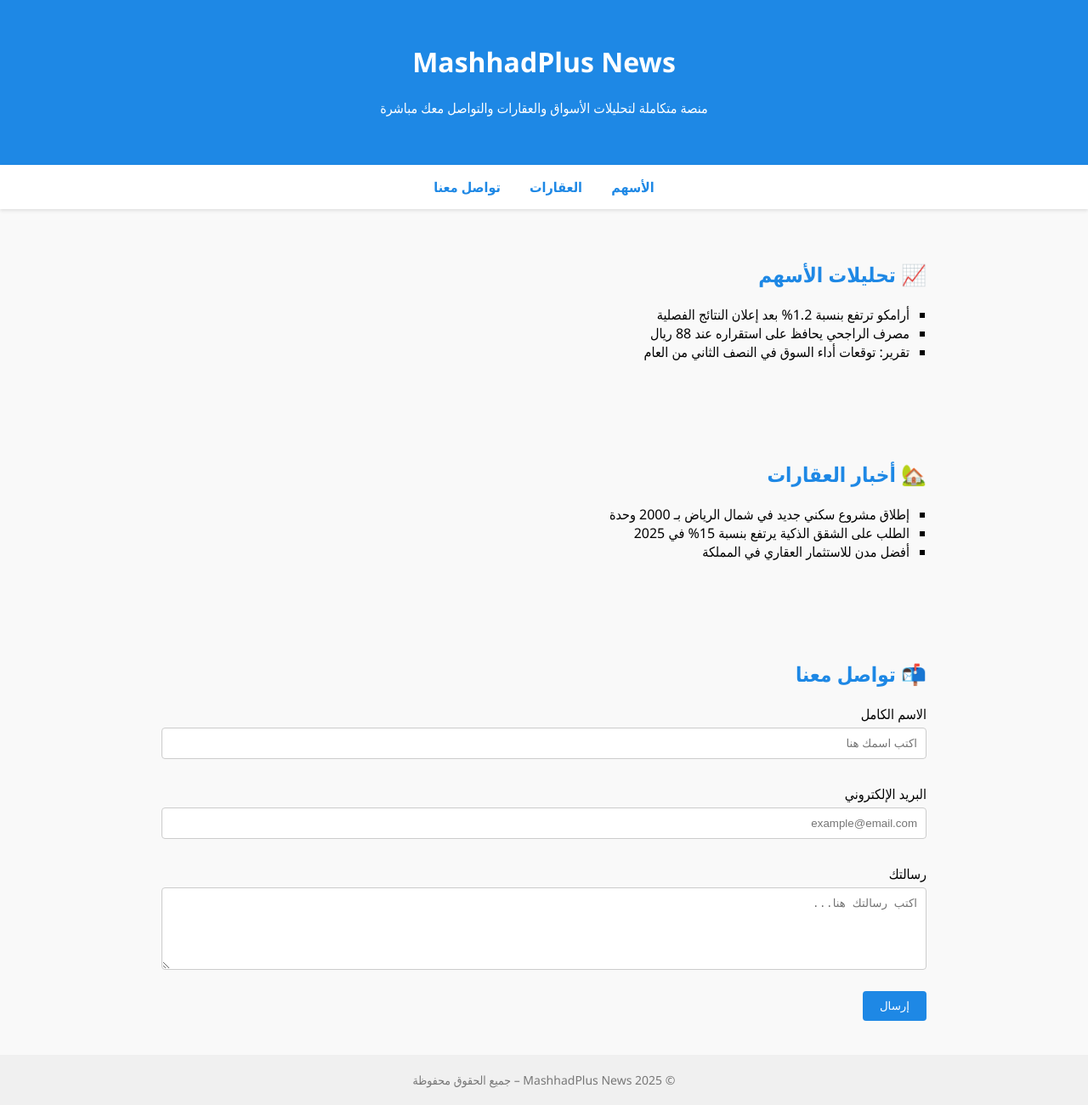
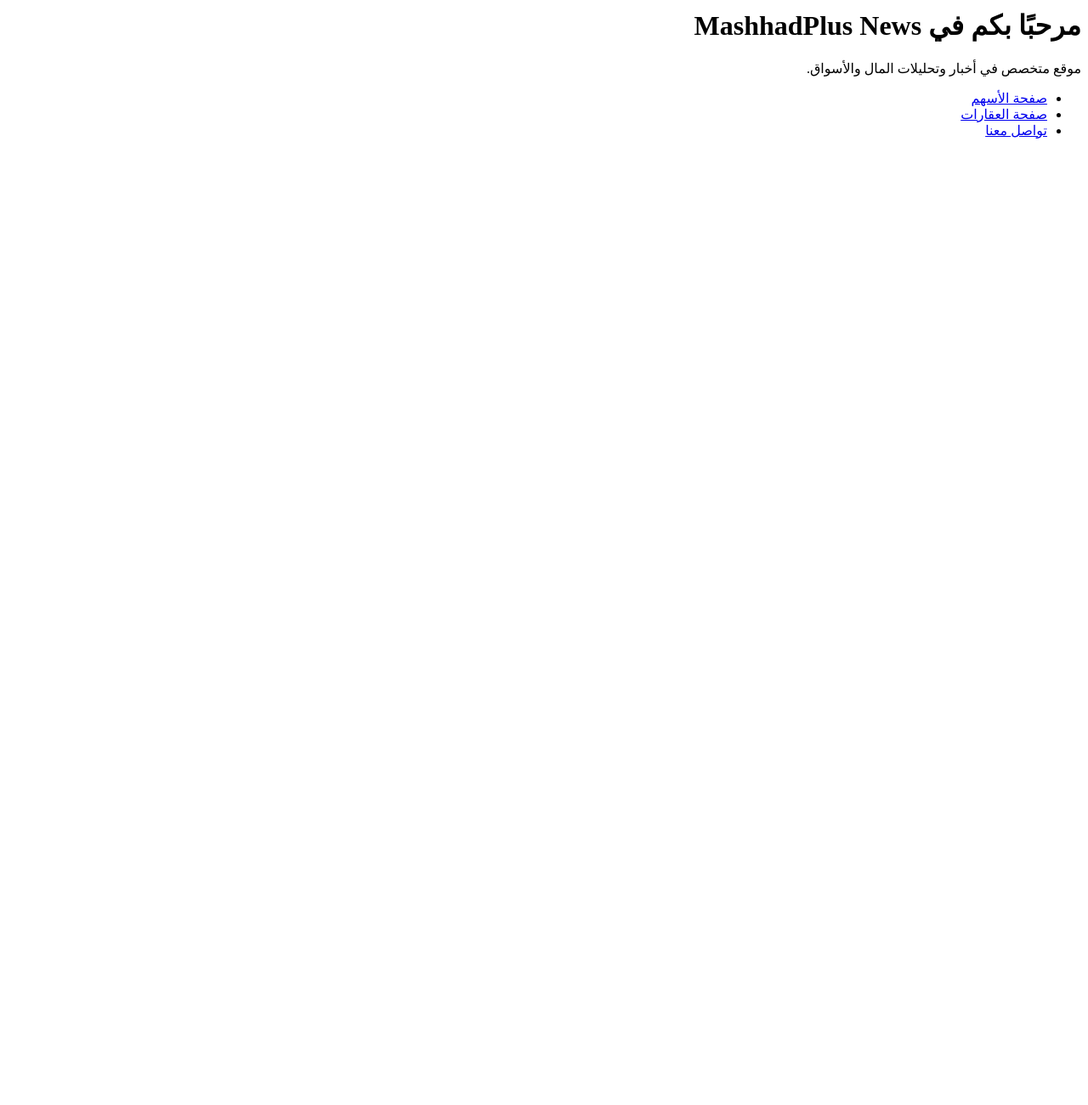
Before and after one commit to HAMAM901/mashhadplus-news, a plain HTML site: page index.html in a window 1280 px wide. Shown: the part 10-1310 px from the top of the page at 85% size. After the commit the page ends 800 px from the top, so only its background shows below. Drawn offline with Linux system fonts and the light colour scheme.

Commit message:
Update index.html

```diff
--- a/index.html
+++ b/index.html
@@ -2,129 +2,15 @@
 <html lang="ar" dir="rtl">
 <head>
   <meta charset="UTF-8" />
-  <title>MashhadPlus News – موقع الصفحة الواحدة</title>
-  <style>
-    body {
-      font-family: 'Segoe UI', Tahoma, Geneva, Verdana, sans-serif;
-      background-color: #f9f9f9;
-      margin: 0;
-      padding: 0;
-      direction: rtl;
-    }
-    header {
-      background-color: #1e88e5;
-      color: white;
-      padding: 40px 20px;
-      text-align: center;
-    }
-    nav {
-      background-color: #ffffff;
-      padding: 15px;
-      text-align: center;
-      box-shadow: 0 2px 4px rgba(0,0,0,0.1);
-      position: sticky;
-      top: 0;
-      z-index: 10;
-    }
-    nav a {
-      margin: 0 15px;
-      color: #1e88e5;
-      text-decoration: none;
-      font-weight: bold;
-      font-size: 16px;
-    }
-    section {
-      padding: 40px 20px;
-      max-width: 900px;
-      margin: auto;
-    }
-    section h2 {
-      color: #1e88e5;
-      margin-bottom: 20px;
-    }
-    ul {
-      list-style: square;
-      padding-right: 20px;
-    }
-    form label {
-      display: block;
-      margin: 10px 0 5px;
-    }
-    input, textarea {
-      width: 100%;
-      padding: 10px;
-      margin-bottom: 20px;
-      border-radius: 4px;
-      border: 1px solid #ccc;
-      box-sizing: border-box;
-    }
-    button {
-      background-color: #1e88e5;
-      color: white;
-      border: none;
-      padding: 10px 20px;
-      cursor: pointer;
-      border-radius: 4px;
-    }
-    footer {
-      background-color: #f0f0f0;
-      text-align: center;
-      padding: 20px;
-      color: #777;
-      font-size: 14px;
-    }
-  </style>
+  <title>MashhadPlus News</title>
 </head>
 <body>
-
-  <header>
-    <h1>MashhadPlus News</h1>
-    <p>منصة متكاملة لتحليلات الأسواق والعقارات والتواصل معك مباشرة</p>
-  </header>
-
-  <nav>
-    <a href="#stocks">الأسهم</a>
-    <a href="#real-estate">العقارات</a>
-    <a href="#contact">تواصل معنا</a>
-  </nav>
-
-  <section id="stocks">
-    <h2>📈 تحليلات الأسهم</h2>
-    <ul>
-      <li>أرامكو ترتفع بنسبة 1.2% بعد إعلان النتائج الفصلية</li>
-      <li>مصرف الراجحي يحافظ على استقراره عند 88 ريال</li>
-      <li>تقرير: توقعات أداء السوق في النصف الثاني من العام</li>
-    </ul>
-  </section>
-
-  <section id="real-estate">
-    <h2>🏡 أخبار العقارات</h2>
-    <ul>
-      <li>إطلاق مشروع سكني جديد في شمال الرياض بـ 2000 وحدة</li>
-      <li>الطلب على الشقق الذكية يرتفع بنسبة 15% في 2025</li>
-      <li>أفضل مدن للاستثمار العقاري في المملكة</li>
-    </ul>
-  </section>
-
-  <section id="contact">
-    <h2>📬 تواصل معنا</h2>
-    <form>
-      <label for="name">الاسم الكامل</label>
-      <input type="text" id="name" name="name" placeholder="اكتب اسمك هنا" required>
-
-      <label for="email">البريد الإلكتروني</label>
-      <input type="email" id="email" name="email" placeholder="example@email.com" required>
-
-      <label for="message">رسالتك</label>
-      <textarea id="message" rows="5" placeholder="اكتب رسالتك هنا..." required></textarea>
-
-      <button type="submit">إرسال</button>
-    </form>
-  </section>
-
-  <footer>
-    &copy; 2025 MashhadPlus News – جميع الحقوق محفوظة
-  </footer>
-
+  <h1>مرحبًا بكم في MashhadPlus News</h1>
+  <p>موقع متخصص في أخبار وتحليلات المال والأسواق.</p>
+  <ul>
+    <li><a href="stocks.html">صفحة الأسهم</a></li>
+    <li><a href="real-estate.html">صفحة العقارات</a></li>
+    <li><a href="contact.html">تواصل معنا</a></li>
+  </ul>
 </body>
 </html>
```
